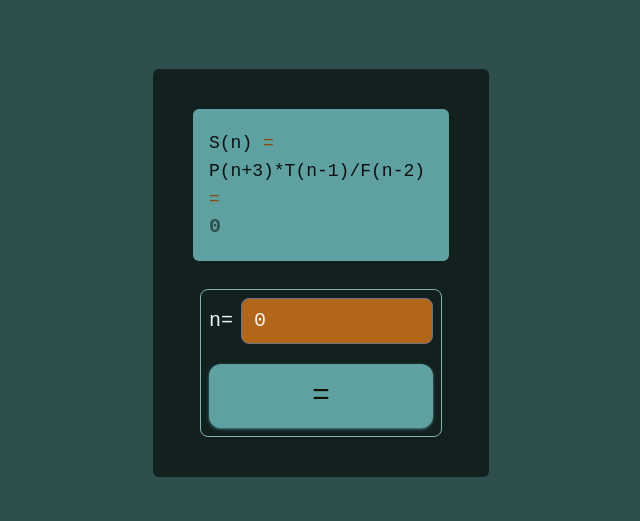
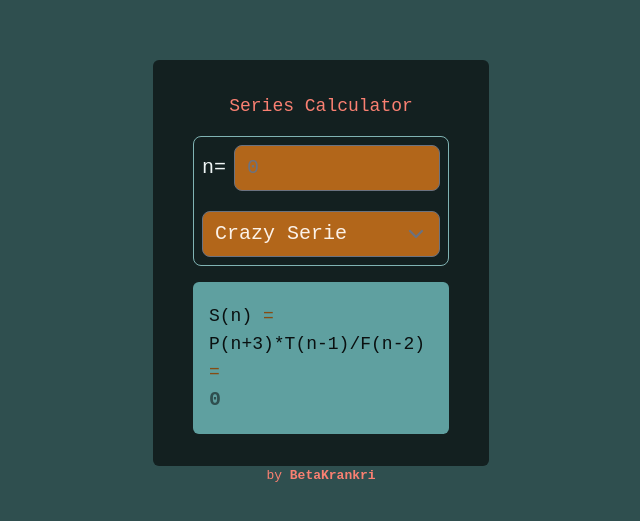
Before and after one commit to BetaKrankri/series-ts, a React (Vite) app: page / in a window 1280 px wide. Shown: the part 127-648 px from the top of the page, without its empty margins (319-959 px from the left). Built offline with nearby package versions, Linux system fonts and the light colour scheme.

Commit message:
feat: select serie to calc

```diff
--- a/src/App.tsx
+++ b/src/App.tsx
@@ -2,17 +2,27 @@ import ResultDisplay from "./components/ResultDisplay.tsx";
 import Form from "./components/Form.tsx";
 import Brain from "./components/Brain.tsx";
 import { useState } from "react";
+import { SERIES } from "./Calculus.ts";
 
 function App() {
   const [term, setTerm] = useState(0);
   const [result, setResult] = useState(0);
+  const [serie, setSerie] = useState<SERIES>(SERIES.ser);
 
   return (
-    <div className="App flex items-center justify-center w-full h-screen ">
-      <div className="SeriesCalculator flex flex-col items-center gap-7 p-10 bg-[#132020] rounded-md">
-        <Brain setResult={setResult} term={term} />
-        <ResultDisplay result={result} />
-        <Form setTerm={setTerm} />
+    <div className="App flex flex-col items-center justify-center w-full h-screen ">
+      <div className="SeriesCalculator flex flex-col items-center gap-4 px-10 py-8 bg-[#132020] rounded-md">
+        <p className="text-lg">Series Calculator</p>
+        <Brain setResult={setResult} term={term} serie={serie} />
+        <Form setTerm={setTerm} setSerie={setSerie} />
+        <ResultDisplay result={result} serie={serie} />
+      </div>
+
+      <div>
+        by{" "}
+        <span className="font-bold hover:underline hover:cursor-pointer">
+          BetaKrankri
+        </span>
       </div>
     </div>
   );
--- a/src/Calculus.ts
+++ b/src/Calculus.ts
@@ -1,3 +1,10 @@
+export enum SERIES {
+  ser = "Crazy Serie",
+  pri = "Primos",
+  tri = "Triangular",
+  fib = "Fibonacci",
+}
+
 class Calculus {
   static triangular(n: number): number {
     if (n <= 0) return 0;
--- a/src/components/Brain.tsx
+++ b/src/components/Brain.tsx
@@ -1,15 +1,31 @@
 import React, { useEffect } from "react";
-import Calculus from "../Calculus";
+import Calculus, { SERIES } from "../Calculus";
 
 type Props = {
   term: number;
   setResult: React.Dispatch<React.SetStateAction<number>>;
+  serie: SERIES;
 };
 
-function Brain({ term, setResult }: Props) {
+function Brain({ term, setResult, serie }: Props) {
   useEffect(() => {
-    setResult(() => Calculus.serie(term));
-  }, [term, setResult]);
+    setResult(() => {
+      switch (serie) {
+        case SERIES.fib:
+          return Calculus.fibonacci(term);
+          break;
+        case SERIES.tri:
+          return Calculus.triangular(term);
+          break;
+        case SERIES.pri:
+          return Calculus.prime(term);
+          break;
+        default:
+          return Calculus.serie(term);
+          break;
+      }
+    });
+  }, [term, setResult, serie]);
 
   return <></>;
 }
--- a/src/components/Form.tsx
+++ b/src/components/Form.tsx
@@ -1,40 +1,15 @@
-import { useState } from "react";
+import { SERIES } from "../Calculus";
 type Props = {
   setTerm: React.Dispatch<React.SetStateAction<number>>;
+  setSerie: React.Dispatch<React.SetStateAction<SERIES>>;
 };
 
-const SERIES = {
-  tri: "Triangular",
-  fib: "Fibonacci",
-  pri: "Primos",
-  ser: "Crazy Serie",
-};
-
-export default function Form({ setTerm }: Props) {
-  const [input, setInput] = useState("0");
-
-  function renderButonery() {
-    const buttons: React.ReactNode[] = [];
-    for (let i = 9; i >= 0; i--) {
-      buttons.push(
-        <div
-          key={i}
-          className="Button cursor-pointer text-3xl w-16 h-16 rounded-xl text-[#160D03] bg-[#ECB279] hover:bg-[#E5994D] active:bg-[#B2661A] shadow shadow-[#E5994D] active:shadow-none active:translate-y-0.5 animation-all"
-          onClick={(e) => {}}
-        >
-          {i}
-        </div>
-      );
-    }
-    return buttons;
-  }
-
+export default function Form({ setTerm, setSerie }: Props) {
   return (
     <form
-      className="Form flex flex-col gap-5 items-center  border border-[#80b3b3] rounded-lg p-2"
+      className="Form flex flex-col gap-5 items-center w-full  border border-[#80b3b3] rounded-lg p-2"
       onSubmit={(e) => {
         e.preventDefault();
-        setTerm(parseInt(input));
       }}
     >
       <div className="flex gap-2 items-center w-full">
@@ -46,25 +21,23 @@ export default function Form({ setTerm }: Props) {
           className="rounded-lg bg-[#B2661A] text-[#FCF2E9] text-xl w-full"
           min={0}
           max={1000}
-          value={input}
           onChange={(e) => {
-            setInput(e.target.value);
+            setTerm(parseInt(e.target.value));
           }}
         />
       </div>
-      {/* <select className="rounded-lg bg-[#B2661A] text-[#FCF2E9] text-xl w-full decoration-pink-700">
+      <select
+        className="rounded-lg bg-[#B2661A] text-[#FCF2E9] text-xl w-full"
+        onChange={(e) => {
+          setSerie(e.target.value as SERIES);
+        }}
+      >
         {Object.entries(SERIES).map(([key, value]) => (
-          <option value={key} key={key}>
+          <option value={value} key={key}>
             {value}
           </option>
         ))}
-      </select> */}
-      <div className="Buttonery w-56 flex flex-row-reverse flex-wrap justify-between gap-3">
-        {/* {renderButonery()} */}
-        <button className="Button flex-1 text-3xl w-16 h-16 rounded-xl text-[#160D03] bg-[#5FA0A0] hover:bg-[#4C8080] active:bg-[#396060] shadow shadow-[#4C8080] active:shadow-none active:translate-y-0.5 animation-all">
-          =
-        </button>
-      </div>
+      </select>
     </form>
   );
 }
--- a/src/components/ResultDisplay.tsx
+++ b/src/components/ResultDisplay.tsx
@@ -1,16 +1,30 @@
+import { SERIES } from "../Calculus";
+
 type Props = {
   result: number;
+  serie: SERIES;
 };
 
-export default function ResultDisplay({ result }: Props) {
+export default function ResultDisplay({ result, serie }: Props) {
+  const fStr =
+    serie === SERIES.ser
+      ? `S(n)`
+      : serie === SERIES.fib
+      ? `F(n)`
+      : serie === SERIES.pri
+      ? `P(n)`
+      : `T(n)`;
+
   return (
     <div className="ResultDisplay w-64 h-full rounded-md bg-[#5FA0A0] px-4 py-5 text-lg text-[#0A1010]">
       <p>
-        S(n) <span className="text-[#864C13]">=</span>
+        {fStr} <span className="text-[#864C13]">=</span>
       </p>
-      <p>
-        P(n+3)*T(n-1)/F(n-2) <span className="text-[#864C13]">=</span>
-      </p>
+      {serie === SERIES.ser && (
+        <p>
+          P(n+3)*T(n-1)/F(n-2) <span className="text-[#864C13]">=</span>
+        </p>
+      )}
       <p className="text-[#2F4F4F] font-bold text-xl">{String(result)}</p>
     </div>
   );
```
